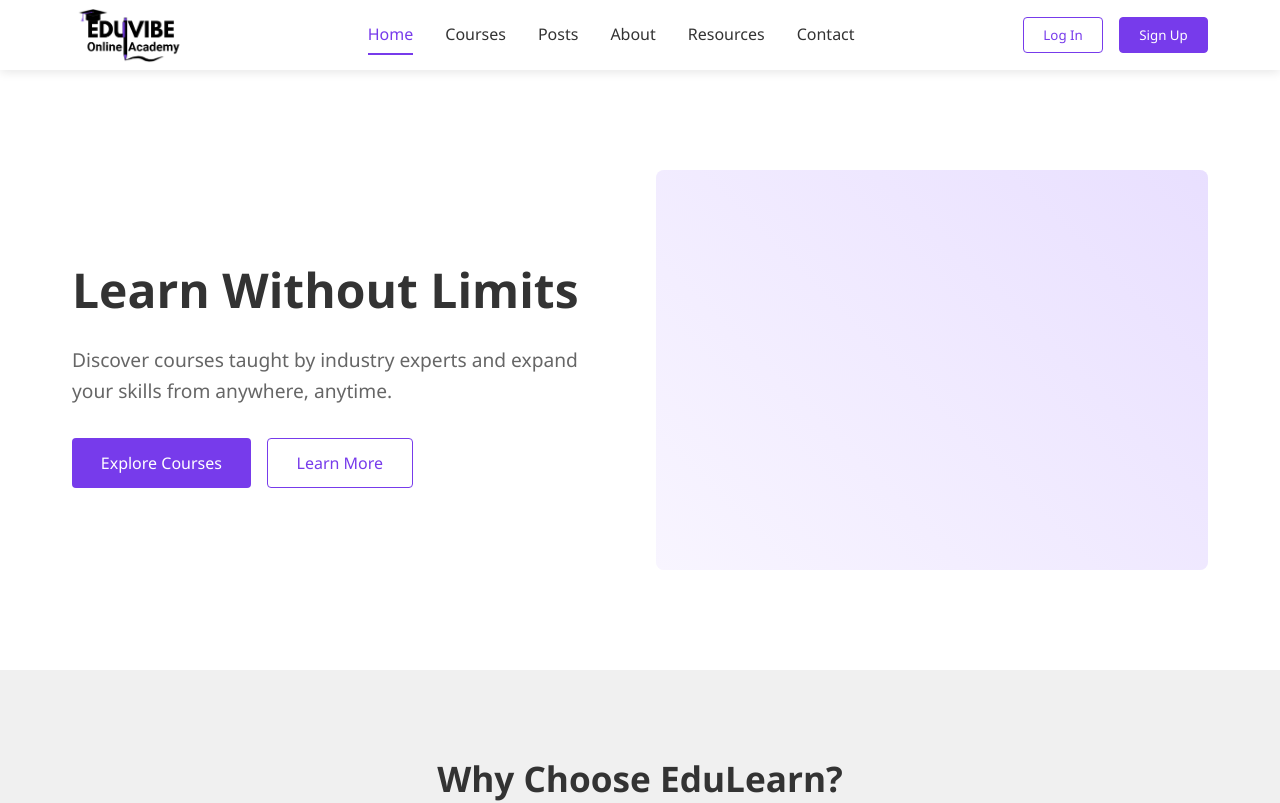
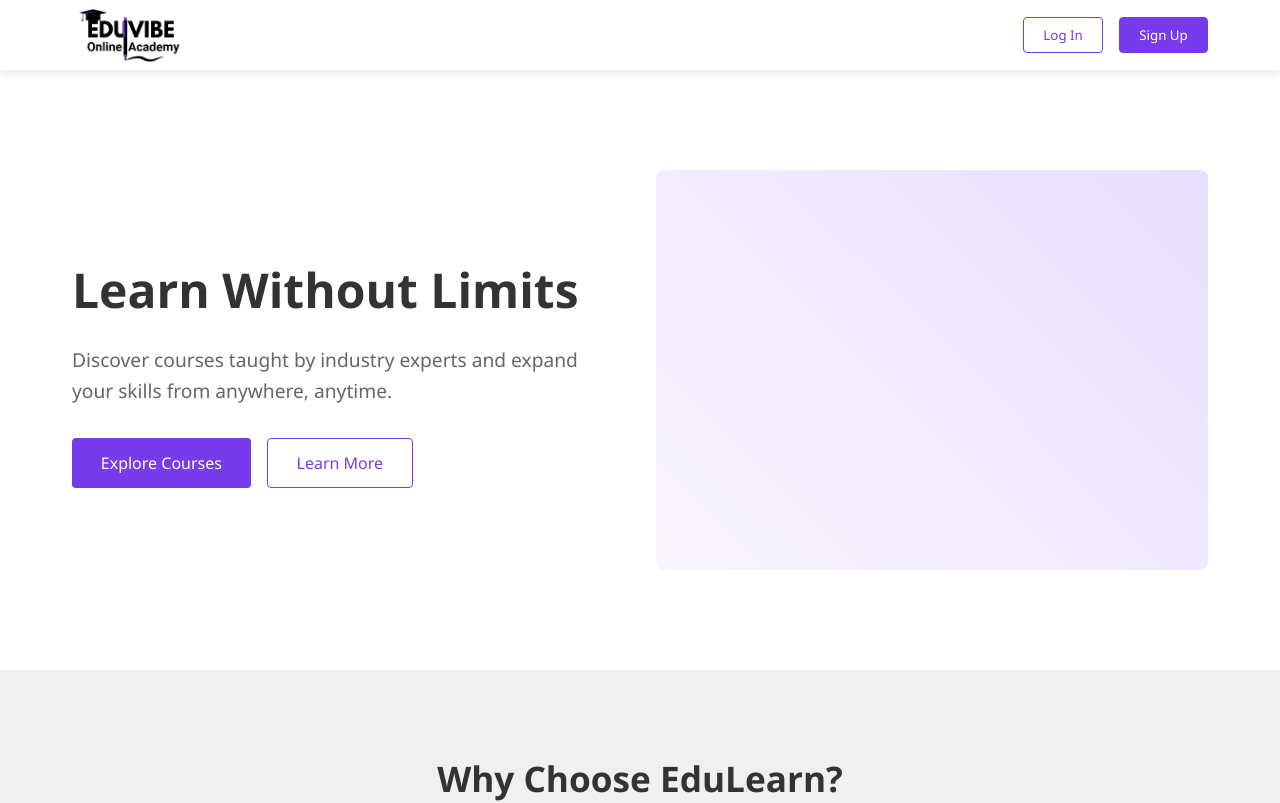
Before and after one commit to anupamamaheepala/EduVibeApp, a React (Create React App) app in the folder frontend/: page / in a window 1280 px wide. Shown: the top 803 px of the page. Built offline with nearby package versions, Linux system fonts and the light colour scheme.

Commit message:
Remove navigation links from header when in logout

```diff
--- a/frontend/src/pages/Header.jsx
+++ b/frontend/src/pages/Header.jsx
@@ -12,7 +12,7 @@ const Header = () => {
         <div className="logo">
           <img src={logo} alt="EduLearn Logo" />
         </div>
-        <nav className="navigation">
+        {/* <nav className="navigation">
           <ul>
             <li>
               <NavLink
@@ -63,7 +63,7 @@ const Header = () => {
               </NavLink>
             </li>
           </ul>
-        </nav>
+        </nav> */}
         <div className="auth-buttons">
           <button className="login-btn" onClick={() => navigate('/login')}>
             Log In
--- a/frontend/src/pages/HeaderSinglePost.jsx
+++ b/frontend/src/pages/HeaderSinglePost.jsx
@@ -20,6 +20,8 @@ const Header = ({ openPopup }) => {
         <img src={logo} alt="EduVibe Logo" />
       </div>
 
+      {/* ✅ Show navigation only if logged in */}
+      {isLoggedIn && (
         <nav className="navigation">
           <ul>
             <li><NavLink to="/" className={({ isActive }) => (isActive ? 'active' : '')}>Home</NavLink></li>
@@ -30,6 +32,7 @@ const Header = ({ openPopup }) => {
             <li><NavLink to="/contactus" className={({ isActive }) => (isActive ? 'active' : '')}>Contact</NavLink></li>
           </ul>
         </nav>
+      )}
 
       <div className="auth-buttons">
         {isLoggedIn ? (
```
Lines whose indentation alone changed are shown as unchanged.
